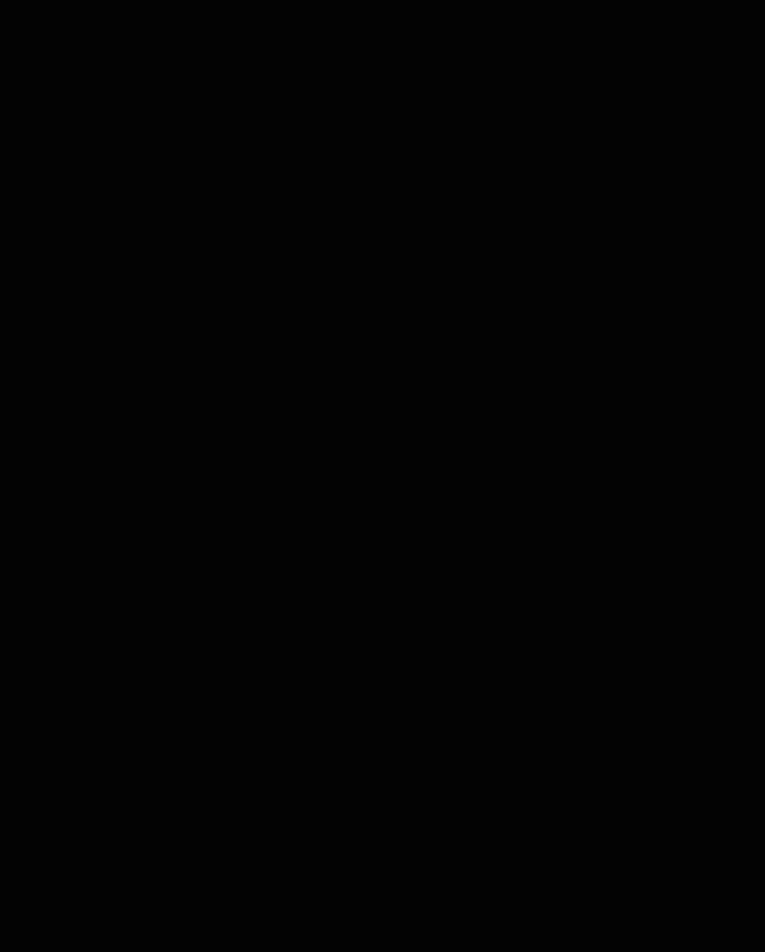
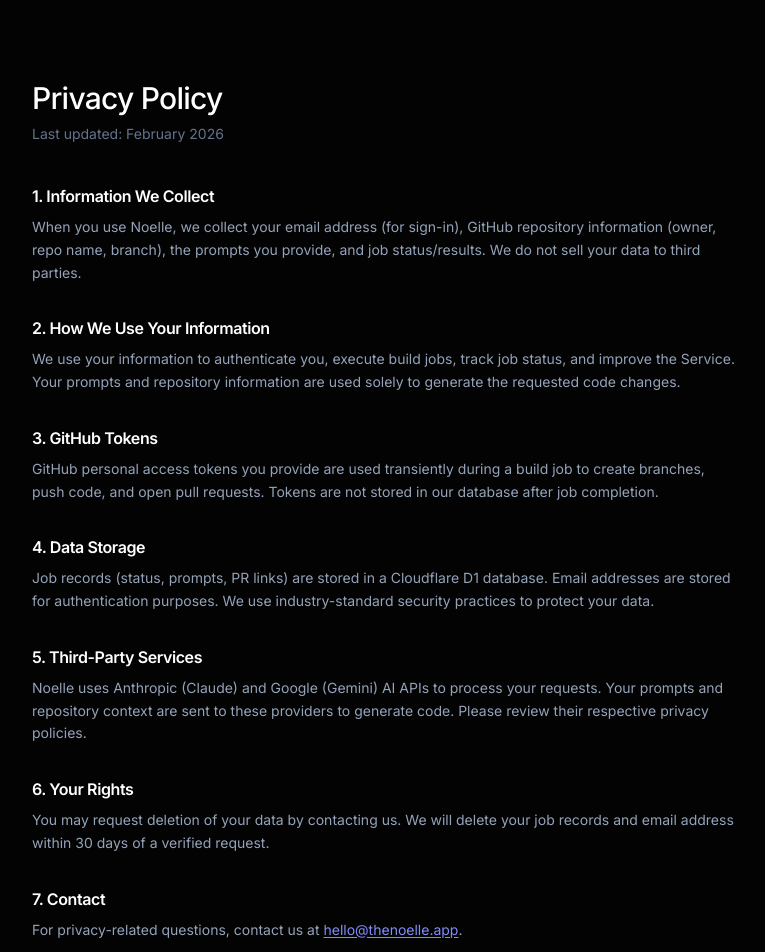
Before and after one commit to neoKode1/noelle, a SvelteKit app: page /legal/privacy in a window 1280 px wide. Before the commit this address had no page. Shown: the part 80-1032 px from the top of the page, without its empty margins (256-1021 px from the left). Before the commit the page ends 800 px from the top, so only its background shows below. Built offline with nearby package versions, Linux system fonts and the light colour scheme.

Commit message:
fix: full app audit — approve button, PR link, agent package, legal pages, remove empty webhook dir

```diff
--- a/src/routes/agents/new/+page.svelte
+++ b/src/routes/agents/new/+page.svelte
@@ -3,6 +3,7 @@
 	import type { ChatMessage, ExtractedRequirements, AgentRecommendation } from '$lib/types/agent';
 	import type { ImageAttachment } from '$lib/types/retool';
 	import Icon from '@iconify/svelte';
+	import { goto } from '$app/navigation';
 
 	// ── State ────────────────────────────────────────────────────────────────────
 	let sessionId = $state<string | null>(null);
@@ -123,6 +124,16 @@
 			e.preventDefault();
 			send();
 		}
+	}
+
+	function generateAgentPackage() {
+		if (!recommendation) return;
+		// Pre-fill the prompt with the wizard's recommendation rationale so
+		// the user lands on /retool with context already prepared.
+		const prompt = encodeURIComponent(
+			`Build a ${recommendation.template_name} agent.\n\n${recommendation.rationale}\n\nFramework: ${recommendation.framework}\nDeployment: ${recommendation.deployment_type}\n${recommendation.mcp_servers?.length ? `MCP Servers: ${recommendation.mcp_servers.join(', ')}` : ''}`
+		);
+		goto(`/retool?prompt=${prompt}`);
 	}
 </script>
 
@@ -336,7 +347,10 @@
 							</div>
 						{/if}
 						{#if recommendation.ready_to_generate}
-							<button class="mt-5 w-full py-2.5 bg-brand-600 hover:bg-brand-500 text-white text-sm font-semibold rounded-xl transition-all duration-300 shadow-lg shadow-brand-500/20">
+							<button
+								onclick={generateAgentPackage}
+								class="mt-5 w-full py-2.5 bg-brand-600 hover:bg-brand-500 text-white text-sm font-semibold rounded-xl transition-all duration-300 shadow-lg shadow-brand-500/20"
+							>
 								Generate Agent Package →
 							</button>
 						{/if}
--- a/src/routes/dashboard/+page.svelte
+++ b/src/routes/dashboard/+page.svelte
@@ -118,8 +118,8 @@
 										<div class="w-5 h-1 rounded-full transition-colors {i <= step ? 'bg-brand-500' : 'bg-white/10'}"></div>
 									{/each}
 								</div>
-								{#if job.previewUrl}
-									<a href={job.previewUrl} target="_blank" rel="noopener noreferrer"
+								{#if job.prUrl}
+									<a href={job.prUrl} target="_blank" rel="noopener noreferrer"
 										class="text-xs px-3 py-1 rounded-full bg-white/5 border border-white/10 text-slate-300 hover:text-white hover:bg-white/10 transition-all"
 										onclick={(e) => e.stopPropagation()}>
 										View PR
--- a/src/routes/dashboard/[id]/+page.svelte
+++ b/src/routes/dashboard/[id]/+page.svelte
@@ -13,6 +13,8 @@
 	let refinePrompt = $state('');
 	let refineToken = $state('');
 	let refining = $state(false);
+	let approving = $state(false);
+	let approveError = $state('');
 
 	const jobId = page.params.id;
 	const IN_PROGRESS_STATUSES = ['queued', 'cloning', 'customizing', 'building', 'deploying'];
@@ -62,6 +64,22 @@
 			goto(`/dashboard/${data.id}`);
 		} catch { errorMsg = 'Failed to submit refinement.'; }
 		finally { refining = false; }
+	}
+
+	async function handleApprove() {
+		if (!job || approving) return;
+		approving = true;
+		approveError = '';
+		try {
+			const res = await fetch(`/api/jobs/${job.id}/approve`, { method: 'POST' });
+			if (!res.ok) {
+				const data = await res.json().catch(() => ({}));
+				approveError = data.message || 'Approval failed';
+				return;
+			}
+			job = await res.json();
+		} catch { approveError = 'Failed to approve job.'; }
+		finally { approving = false; }
 	}
 </script>
 
@@ -199,7 +217,21 @@
 										<Icon icon="ph:arrow-square-out-bold" width="14" height="14" /> Open Live Preview
 									</a>
 								{/if}
+								<button
+									onclick={handleApprove}
+									disabled={approving}
+									class="btn-primary gap-2 inline-flex text-sm"
+								>
+									{#if approving}
+										<Icon icon="ph:spinner-bold" width="14" height="14" class="animate-spin" /> Approving…
+									{:else}
+										<Icon icon="ph:check-circle-bold" width="14" height="14" /> Approve & Deploy
+									{/if}
+								</button>
 							</div>
+							{#if approveError}
+								<p class="mt-3 text-xs text-red-400 bg-red-500/10 border border-red-500/20 rounded-lg px-3 py-2">{approveError}</p>
+							{/if}
 						</div>
 
 						<!-- Live Preview iframe (only when a real hosted URL is available) -->
--- /dev/null
+++ b/src/routes/legal/privacy/+page.svelte
@@ -0,0 +1,56 @@
+<script lang="ts">
+	import Navbar from '$lib/components/Navbar.svelte';
+	import Footer from '$lib/components/Footer.svelte';
+</script>
+
+<svelte:head>
+	<title>Privacy Policy | Noelle</title>
+</svelte:head>
+
+<Navbar />
+
+<main class="pt-16 min-h-screen">
+	<div class="container-content max-w-3xl py-16 sm:py-24">
+		<h1 class="text-3xl font-medium text-white mb-2">Privacy Policy</h1>
+		<p class="text-sm text-slate-500 mb-10">Last updated: February 2026</p>
+
+		<div class="prose prose-invert prose-slate max-w-none space-y-8 text-sm text-slate-400 leading-relaxed">
+			<section>
+				<h2 class="text-base font-semibold text-white mb-2">1. Information We Collect</h2>
+				<p>When you use Noelle, we collect your email address (for sign-in), GitHub repository information (owner, repo name, branch), the prompts you provide, and job status/results. We do not sell your data to third parties.</p>
+			</section>
+
+			<section>
+				<h2 class="text-base font-semibold text-white mb-2">2. How We Use Your Information</h2>
+				<p>We use your information to authenticate you, execute build jobs, track job status, and improve the Service. Your prompts and repository information are used solely to generate the requested code changes.</p>
+			</section>
+
+			<section>
+				<h2 class="text-base font-semibold text-white mb-2">3. GitHub Tokens</h2>
+				<p>GitHub personal access tokens you provide are used transiently during a build job to create branches, push code, and open pull requests. Tokens are not stored in our database after job completion.</p>
+			</section>
+
+			<section>
+				<h2 class="text-base font-semibold text-white mb-2">4. Data Storage</h2>
+				<p>Job records (status, prompts, PR links) are stored in a Cloudflare D1 database. Email addresses are stored for authentication purposes. We use industry-standard security practices to protect your data.</p>
+			</section>
+
+			<section>
+				<h2 class="text-base font-semibold text-white mb-2">5. Third-Party Services</h2>
+				<p>Noelle uses Anthropic (Claude) and Google (Gemini) AI APIs to process your requests. Your prompts and repository context are sent to these providers to generate code. Please review their respective privacy policies.</p>
+			</section>
+
+			<section>
+				<h2 class="text-base font-semibold text-white mb-2">6. Your Rights</h2>
+				<p>You may request deletion of your data by contacting us. We will delete your job records and email address within 30 days of a verified request.</p>
+			</section>
+
+			<section>
+				<h2 class="text-base font-semibold text-white mb-2">7. Contact</h2>
+				<p>For privacy-related questions, contact us at <a href="mailto:hello@thenoelle.app" class="text-brand-400 hover:text-brand-300 underline underline-offset-2">hello@thenoelle.app</a>.</p>
+			</section>
+		</div>
+	</div>
+</main>
+
+<Footer />
--- /dev/null
+++ b/src/routes/legal/terms/+page.svelte
@@ -0,0 +1,56 @@
+<script lang="ts">
+	import Navbar from '$lib/components/Navbar.svelte';
+	import Footer from '$lib/components/Footer.svelte';
+</script>
+
+<svelte:head>
+	<title>Terms of Service | Noelle</title>
+</svelte:head>
+
+<Navbar />
+
+<main class="pt-16 min-h-screen">
+	<div class="container-content max-w-3xl py-16 sm:py-24">
+		<h1 class="text-3xl font-medium text-white mb-2">Terms of Service</h1>
+		<p class="text-sm text-slate-500 mb-10">Last updated: February 2026</p>
+
+		<div class="prose prose-invert prose-slate max-w-none space-y-8 text-sm text-slate-400 leading-relaxed">
+			<section>
+				<h2 class="text-base font-semibold text-white mb-2">1. Acceptance of Terms</h2>
+				<p>By accessing or using Noelle ("the Service"), you agree to be bound by these Terms of Service. If you do not agree, do not use the Service.</p>
+			</section>
+
+			<section>
+				<h2 class="text-base font-semibold text-white mb-2">2. Description of Service</h2>
+				<p>Noelle is an AI-powered code generation platform that creates pull requests on your GitHub repositories based on natural language instructions. The Service is provided as-is and is subject to change at any time.</p>
+			</section>
+
+			<section>
+				<h2 class="text-base font-semibold text-white mb-2">3. Your Responsibilities</h2>
+				<p>You are responsible for any code generated and merged into your repositories. You must review all pull requests before merging. You must not use the Service to generate malicious, illegal, or harmful code.</p>
+			</section>
+
+			<section>
+				<h2 class="text-base font-semibold text-white mb-2">4. GitHub Tokens</h2>
+				<p>You provide GitHub personal access tokens to authorize the Service to act on your behalf. Noelle stores tokens only for the duration of a build job and does not persist them beyond that scope.</p>
+			</section>
+
+			<section>
+				<h2 class="text-base font-semibold text-white mb-2">5. Limitation of Liability</h2>
+				<p>Noelle and its operators are not liable for any damages arising from code changes made to your repositories. Use the Service at your own risk. Always review generated pull requests before merging.</p>
+			</section>
+
+			<section>
+				<h2 class="text-base font-semibold text-white mb-2">6. Changes to Terms</h2>
+				<p>We may update these Terms at any time. Continued use of the Service after changes constitutes your acceptance of the revised Terms.</p>
+			</section>
+
+			<section>
+				<h2 class="text-base font-semibold text-white mb-2">7. Contact</h2>
+				<p>For questions about these Terms, contact us at <a href="mailto:hello@thenoelle.app" class="text-brand-400 hover:text-brand-300 underline underline-offset-2">hello@thenoelle.app</a>.</p>
+			</section>
+		</div>
+	</div>
+</main>
+
+<Footer />
```
Also changed, not shown: 2 other files (tests, documents, lock files or other folders).
